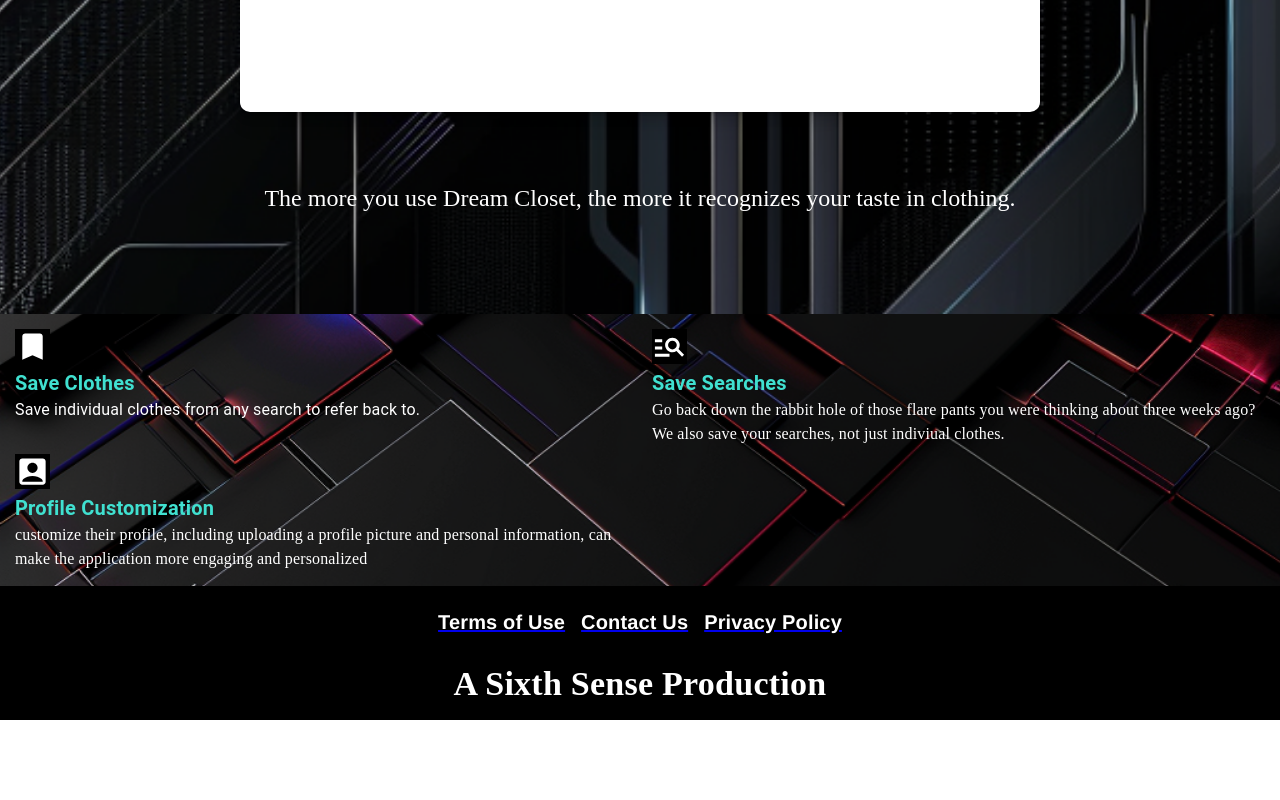
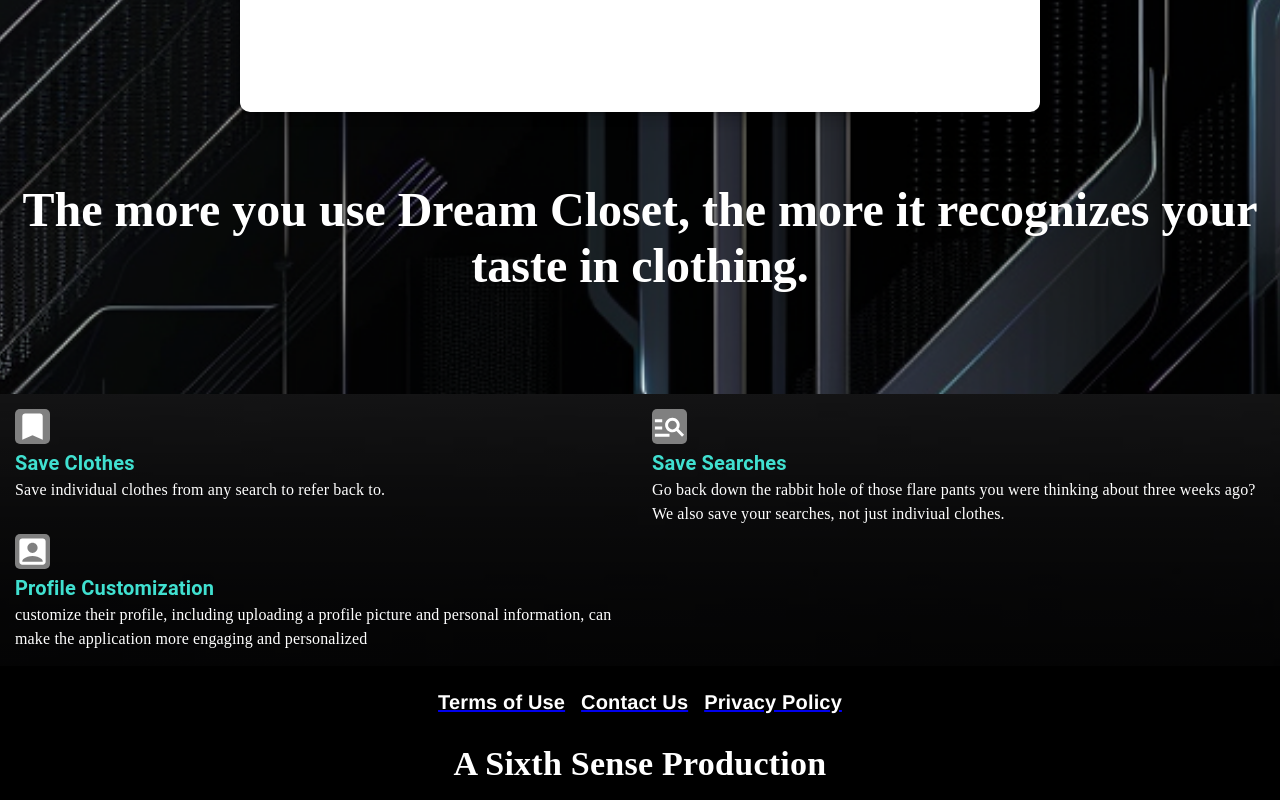
Before and after one commit to richardcolachagua/dream-closet, a React (Create React App) app: page /HomePage in a window 1280 px wide. Shown: the part 1420-2220 px from the top of the page. Before the commit the page ends 2140 px from the top, so only its background shows below. Built offline with nearby package versions, Linux system fonts and the light colour scheme.

Commit message:
"ProfilePage and UI Page Updates"

```diff
--- a/src/frontend/Components/Profile-Features/Profile-Features.jsx
+++ b/src/frontend/Components/Profile-Features/Profile-Features.jsx
@@ -10,13 +10,21 @@ export default function ProfileFeatures() {
   return (
     <Box
       sx={{
-        backgroundImage: `url(/assets/black_technology_gradient_4518e426.png)`,
+        backgroundImage: `linear-gradient(to bottom, rgba(0,0,0,0.5), rgba(0,0,0,0.8)),url(/assets/HD-wallpaper-black-vgradient.jpg)`,
         backgroundSize: "cover",
         backgroundPosition: "center",
         backgroundRepeat: "no-repeat",
         backgroundColor: "grey",
         minHeight: "30vh",
         padding: "15px",
+        "&::before": {
+          content: '""',
+          top: 0,
+          left: 0,
+          right: 0,
+          bottom: 0,
+          backgroundColor: "rgba(0,0,0,10)", // Adjust opacity as needed
+        },
       }}
     >
       <Grid container rowSpacing={1} columnSpacing={{ xs: 1, sm: 2, md: 3 }}>
@@ -25,7 +33,8 @@ export default function ProfileFeatures() {
             fontSize="large"
             sx={{
               color: "white",
-              backgroundColor: "black",
+              backgroundColor: "grey",
+              borderRadius: "5px",
             }}
           />
           <Typography
@@ -37,7 +46,12 @@ export default function ProfileFeatures() {
           >
             Save Clothes
           </Typography>
-          <Typography color="white">
+          <Typography
+            color="white"
+            sx={{
+              fontFamily: "Times New Roman",
+            }}
+          >
             Save individual clothes from any search to refer back to.
           </Typography>
         </Grid>
@@ -46,7 +60,8 @@ export default function ProfileFeatures() {
             fontSize="large"
             sx={{
               color: "white",
-              backgroundColor: "black",
+              backgroundColor: "grey",
+              borderRadius: "5px",
             }}
           />
           <Typography
@@ -74,7 +89,8 @@ export default function ProfileFeatures() {
             fontSize="large"
             sx={{
               color: "white",
-              backgroundColor: "black",
+              backgroundColor: "grey",
+              borderRadius: "5px",
             }}
           />
           <Typography
--- a/src/frontend/Components/Shared-Layout-Animation/Layout.tsx
+++ b/src/frontend/Components/Shared-Layout-Animation/Layout.tsx
@@ -2,6 +2,8 @@ import React, { useState } from "react";
 import { intitalTabs as tabs } from "./features.ts";
 import { motion, AnimatePresence } from "framer-motion";
 import "./styles.css";
+import styles from './Layout.module.css';
+
 
 export default function Layout() {
   const [selectedTab, setSelectedTab] = useState(tabs[0]);
@@ -38,11 +40,13 @@ export default function Layout() {
             transition={{ duration: 0.2 }}
           >
             {selectedTab ? ( <>
+
             {selectedTab.description && (
             <p className="text text-large text-margin text-center text-bold">
               {selectedTab.description}
             </p>
             )}
+            {/* <img src={selectedTab.imagePath} alt={selectedTab.label} className={styles.image} /> */}
             </>
             ) : (
             "😋")}
--- a/src/frontend/Pages/HomePage.jsx
+++ b/src/frontend/Pages/HomePage.jsx
@@ -88,10 +88,14 @@ const HomePage = () => {
             </Box>
           </Box>
           <Typography
-            variant="h5"
+            variant="h3"
             align="center"
             paddingBottom="100px"
-            sx={{ fontFamily: "Times New Roman", color: "white" }}
+            sx={{
+              fontFamily: "Times New Roman",
+              color: "white",
+              fontWeight: "bold",
+            }}
           >
             The more you use Dream Closet, the more it recognizes your taste in
             clothing.
--- a/src/frontend/Pages/ProfilePage.jsx
+++ b/src/frontend/Pages/ProfilePage.jsx
@@ -2,13 +2,39 @@ import React from "react";
 import { Box, TextField, Typography, Button } from "@mui/material";
 
 const ProfilePage = () => {
+  const handleChange = (event) => {};
   return (
     <Box>
       <Typography>Personal Information</Typography>
-      <TextField>First Name</TextField>
-      <TextField>Last Name</TextField>
-      <TextField>Email Address</TextField>
-      <Button variant="contained">Update Profile</Button>
+      <TextField
+        name="First Name"
+        label="First Name"
+        value={profile.firstName}
+        onChange={handleChange}
+        sx={{ mb: 2 }}
+      />
+      <TextField
+        name="Last Name"
+        label="Last Name"
+        value={profile.lastName}
+        onChange={handleChange}
+        sx={{ mb: 2 }}
+      />
+      <TextField
+        name="email"
+        label="Email"
+        value={profile.email}
+        onChange={handleChange}
+      />
+      <TextField
+        name="password"
+        label="Password"
+        value={profile.password}
+        onChange={handleChange}
+      />
+      <Button variant="contained" onClick={handleSubmit}>
+        Update Profile
+      </Button>
     </Box>
   );
 };
```
Also changed, not shown: public/assets/HD-wallpaper-black-vgradient.jpg (added), public/assets/technology_gradient_with_black_at_the_top.png (added).
